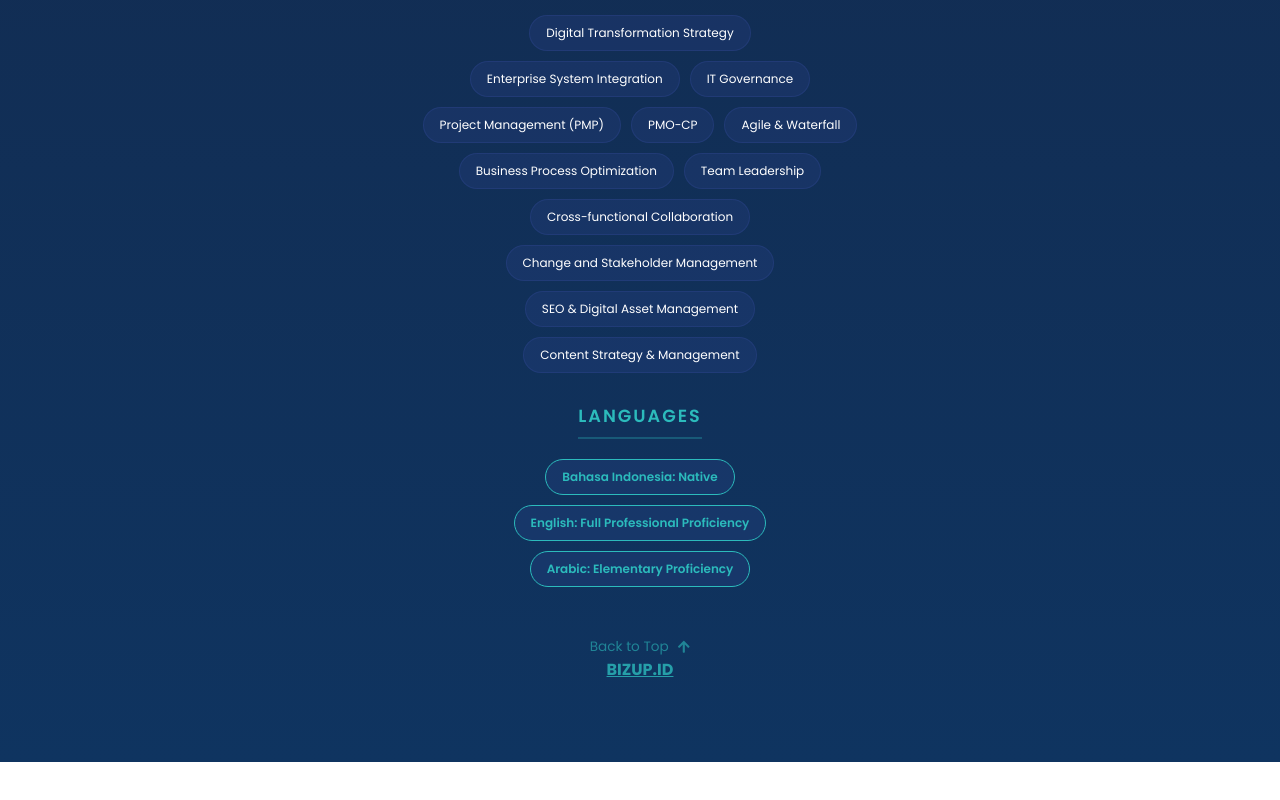
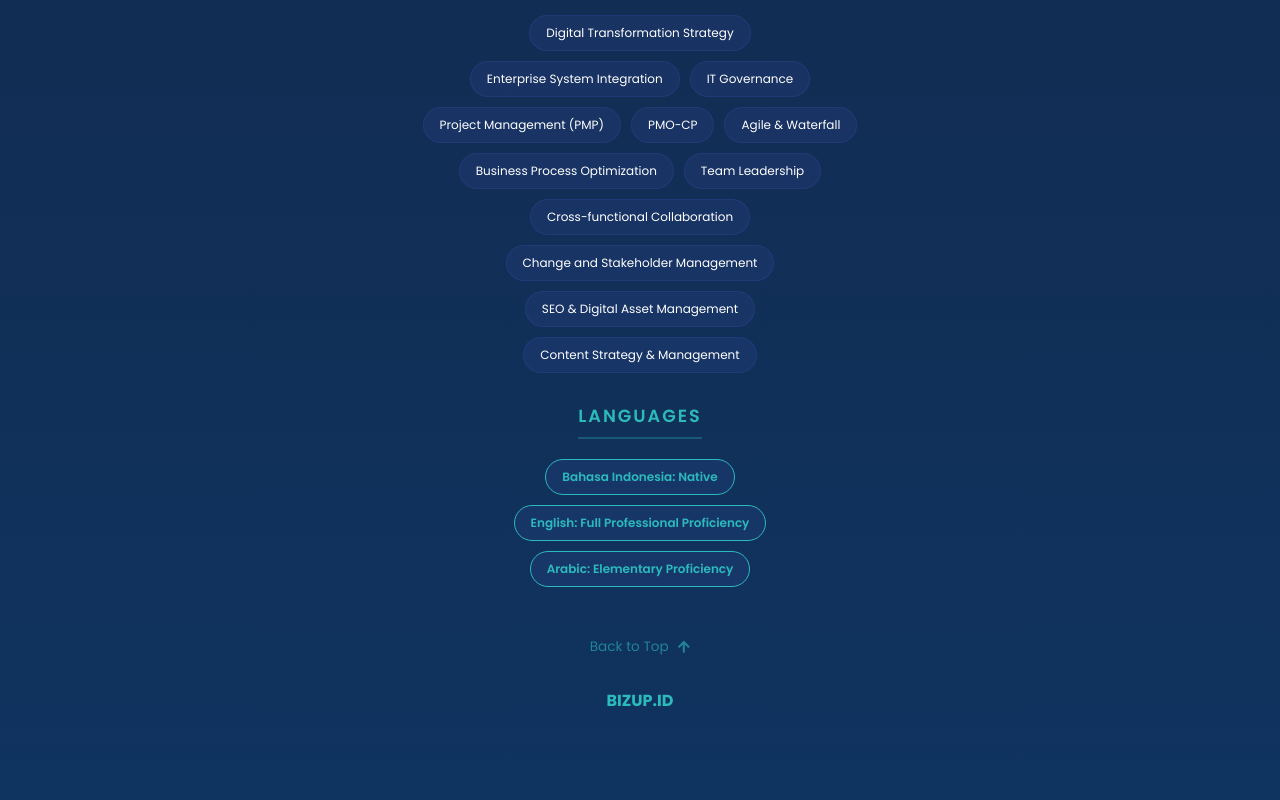
Before and after one commit to rezaldiansyah/aldiansyah.my.id, a React (Create React App) app: page / in a window 1280 px wide. Shown: the part 3724-4524 px from the top of the page. Before the commit the page ends 4486 px from the top, so only its background shows below. Built offline with nearby package versions, Linux system fonts and the light colour scheme.

Commit message:
fix: Improve footer-logo to be clickable with hover effect

```diff
--- a/src/index.css
+++ b/src/index.css
@@ -313,13 +313,24 @@ body.light-mode .qr-content {
 
 /* Footer Logo */
 .footer-logo {
+  display: inline-block;
   margin-top: 20px;
   margin-bottom: 40px;
-  padding-top: 10px;
-  padding-bottom: 20px;
+  padding: 10px 20px;
   font-weight: bold;
   color: var(--color-second);
-  opacity: 0.8;
+  text-decoration: none;
+  cursor: pointer;
+  transition: all 0.3s ease;
+  border: 1px solid transparent;
+  border-radius: 8px;
+}
+
+.footer-logo:hover {
+  color: white;
+  background: var(--color-second);
+  border-color: var(--color-second);
+  transform: scale(1.05);
 }
 
 /* Profile Detail Section */
```
